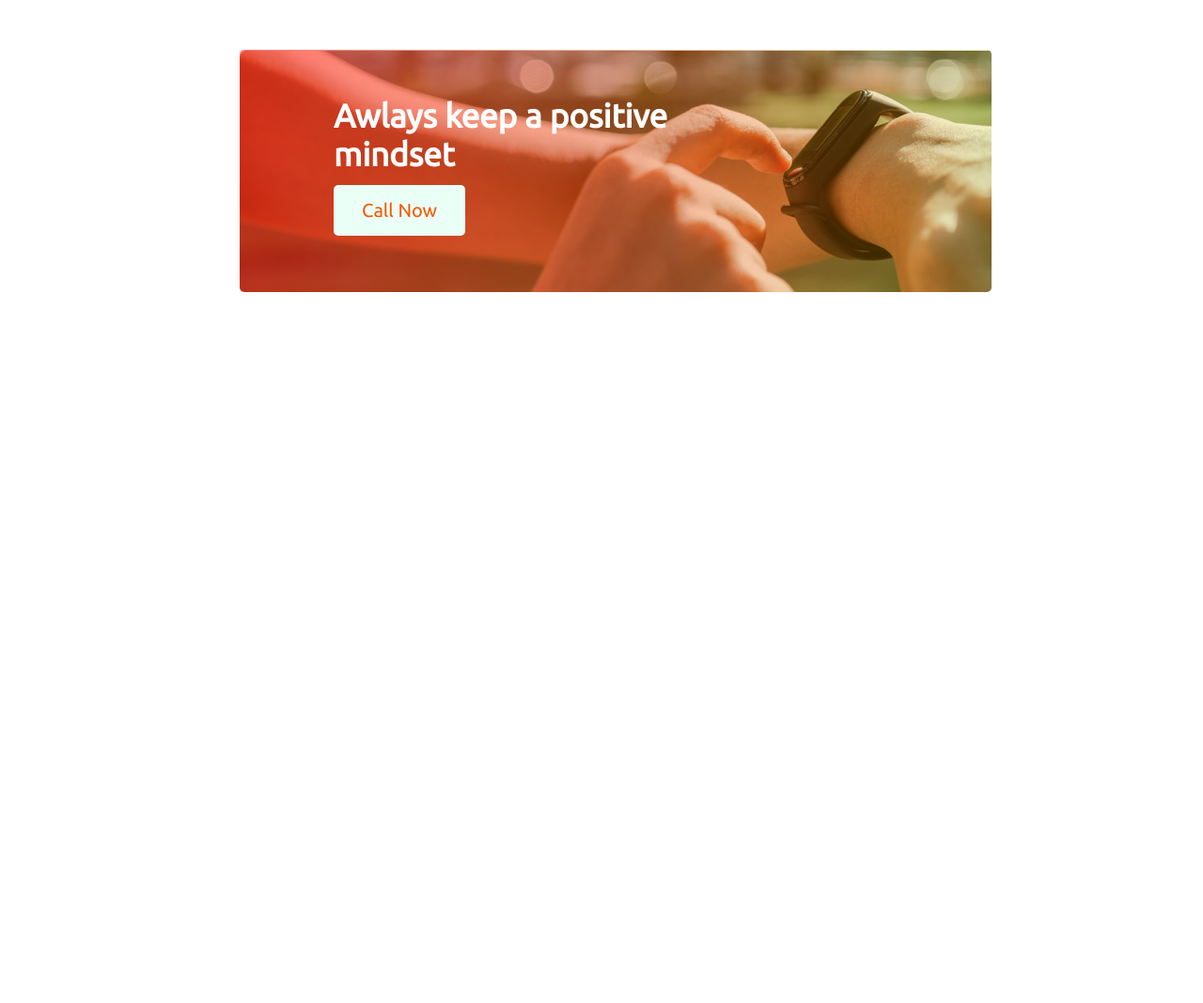
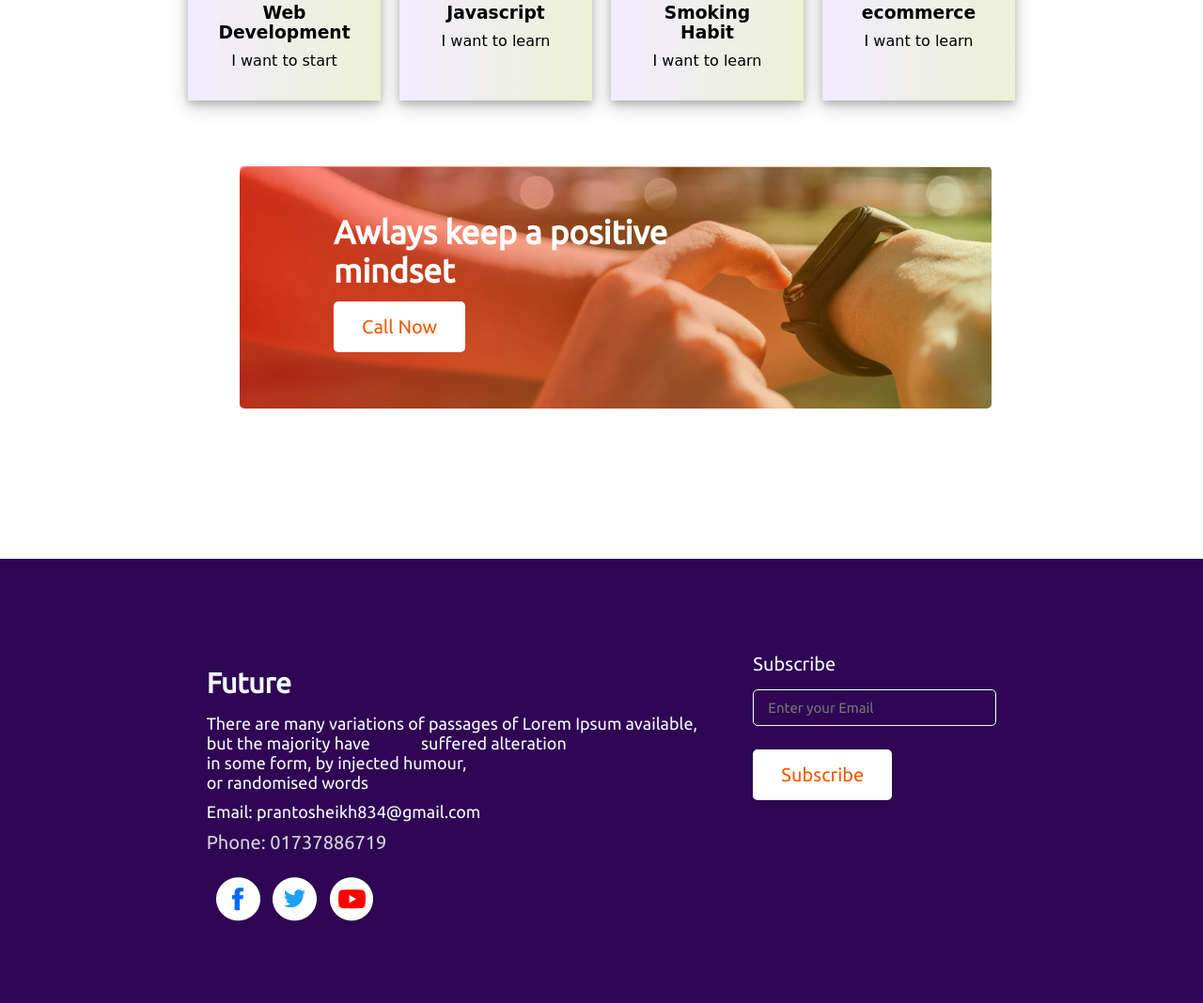
Before and after one commit to prantosheikh/ph-first-assignment, a plain HTML site: page index.html in a window 1280 px wide. Shown: the part 1732-2800 px from the top of the page at 94% size. Before the commit the page ends 2093 px from the top, so only its background shows below. Drawn offline with Linux system fonts and the light colour scheme.

Commit message:
complete assignment 1

```diff
--- a/index.html
+++ b/index.html
@@ -21,7 +21,8 @@
     <header>
         <div class="header">
             <div class="header-title-area">
-                <h1 class="header-title">All Thinks Are <br> Possible If You <br> believe</h1>
+                <h1 class="header-title">All Thinks Are <br> <span class="Possible">Po <sub>S</sub> <sup>S</sup>
+                        ible</span> If You <br> believe</h1>
                 <p class="header-description">There are many variations of passages of Lorem Ipsum available, but the
                     majority <br> have sufferedalteration in some form, by injected <br>humour, or randomised words</p>
                 <br>
@@ -39,7 +40,8 @@
                     <img src="images/person.png" width="440px" alt="">
                 </div>
                 <div class="content">
-                    <h2 class="content-title">My failures of previous year</h2>
+                    <h2 class="content-title">My <span class="failures">failures</span> of <span
+                            class="previous">previous</span> year</h2>
                     <p class="content-description">Contrary to popular belief, Lorem Ipsum is not simply random text. It
                         has roots in a piece of classical Latin literature from 45 BC, making it over 2000 years old.
                         Richard McClintock.</p>
@@ -83,12 +85,31 @@
                 <div>
                     <h1 class="background-title">Awlays keep a positive <br> mindset</h1>
                     <button class="btn-primary">Call Now</button>
-                </div>
-
-
-            </div>
         </section>
     </main>
+    <!-- footer section -->
+
+    <footer class="footer">
+        <div class="footer-container">
+            <div class="content">
+                <h1 class="content-title-footer">Future</h1>
+                <p class="content-description-footer">There are many variations of passages
+                    of Lorem Ipsum available,<br> but the majority have <span class="margin"></span>suffered alteration
+                    <br> in some form, by injected humour, <br> or randomised words
+                </p>
+                <p class="mail">Email: prantosheikh834@gmail.com</p>
+                <p class="phone">Phone: 01737886719</p>
+                <img src="images/icons/fb.png" alt="">
+                <img src="images/icons/twitter.png" alt="">
+                <img src="images/icons/youtube.png" alt="">
+            </div>
+            <div class="content">
+                <h4 class="Subscribe">Subscribe</h4>
+                <input type="email" placeholder="Enter your Email"> <br>
+                <button class="btn-primary">Subscribe</button>
+            </div>
+        </div>
+    </footer>
 </body>
 
 </html>
--- a/styles/assignment.css
+++ b/styles/assignment.css
@@ -26,6 +26,10 @@
     margin-bottom: 20px;
 }
 
+.Possible {
+    color: rgb(255, 255, 255);
+}
+
 .header-description {
     font-size: 15px;
     color: #424242;
@@ -39,7 +43,7 @@
     color: rgb(255, 255, 255);
     padding: 15px 30px;
     font-weight: 500;
-    background: rgb(39, 175, 111);
+    background-image: linear-gradient(to right, rgb(157, 10, 255), rgba(83, 100, 255, 0.863));
     border: none;
     border-radius: 5px;
 }
@@ -71,6 +75,20 @@
     margin-bottom: 40px;
 }
 
+.failures {
+    border-bottom: 5px solid rgb(17, 194, 32);
+    margin-top: 10px;
+    font-size: 40px;
+}
+
+.previous {
+    color: aliceblue;
+    background-color: rgba(4, 0, 255, 0.301);
+    padding: 10px;
+    border-radius: 10px;
+
+}
+
 .content-description {
     font-family: 'Kalam', cursive;
     color: #424242;
@@ -78,66 +96,147 @@
     line-height: 25px;
 }
 
-.content-description, {
+.content-description,
+{}
 
-
-}
-.content-list, ul li{
+.content-list,
+ul li {
     list-style: none;
     margin-top: 20px;
     margin-bottom: 10px;
 }
+
 .content-list i {
-color: rgb(0, 216, 0);
-margin-left: 5px;
+    color: rgb(0, 216, 0);
+    margin-left: 5px;
 }
+
 .content-description {
-font-size: 15px;
+    font-size: 15px;
 }
 
 /* skills section */
-.my-skills{
+.my-skills {
     margin: 60px 200px 50px 200px;
 }
-.skill-container{
+
+.skill-container {
     display: flex;
     justify-content: space-around;
-    gap:20px;
+    gap: 20px;
     text-align: center;
 }
-.skill-title{
+
+.skill-about {
+    /* border: 3px solid rgba(143, 1, 209, 0.507); */
+    height: 200px;
+    width: 200px;
+    padding: 25px 30px;
+    box-shadow: 0 4px 8px 0 rgba(0, 0, 0, 0.2), 0 6px 20px 0 rgba(0, 0, 0, 0.19);
+    background-image: linear-gradient(to right, rgba(176, 147, 255, 0.178), rgba(181, 199, 81, 0.24));
+}
+
+.skill-title {
     margin: 10px 0;
     font-family: 'Pacifico', cursive;
 }
-.skill-description{
+
+.skill-description {
     font-family: 'Pacifico', cursive;
 
 }
+
 /*background*/
-.background{
+.background {
     margin: 70px 225px 50px 255px;
 }
-.background-image{
-    background-image: linear-gradient(to right, rgba(255, 17, 0, 0.575) , rgba(202, 202, 5, 0.233)), url(../images/watch.png);
+
+.background-image {
+    background-image: linear-gradient(to right, rgba(255, 17, 0, 0.575), rgba(202, 202, 5, 0.233)), url(../images/watch.png);
     padding: 50px 100px;
     background-repeat: no-repeat;
     border-radius: 5px;
 }
-.btn-primary{
+
+.btn-primary {
     font-size: 20px;
     color: rgb(243, 89, 0);
     padding: 15px 30px;
     font-weight: 500;
-    background: rgb(234, 255, 245);
+    background: rgb(255, 255, 255);
     border: none;
     border-radius: 5px;
     margin-top: 10px;
     margin-bottom: 10px;
 }
-.background-title{
+
+.background-title {
     font-size: 35px;
     font-weight: 800;
     height: 64px;
     color: white;
     margin-bottom: 20px;
 }
+
+.footer {
+    margin-top: 160px;
+    padding: 100px 0;
+    background-color: #2e0653;
+}
+
+.footer-container {
+    display: flex;
+    justify-content: space-around;
+    margin: 0px 200px;
+    gap: 20px;
+}
+
+.content-title-footer {
+    margin: 15px 0px;
+    font-size: 30px;
+    color: aliceblue;
+}
+
+.content-description-footer {
+    font-size: 18px;
+    color: #F8F8FF;
+}
+
+.margin {
+    margin-left: 50px;
+}
+
+.mail {
+    font-size: 18px;
+    color: #F8F8FF;
+    margin: 10px 0;
+    font-weight: 500;
+}
+
+.phone {
+    font-size: 20px;
+    color: #d5d5dd;
+    margin: 10px 0;
+    font-weight: 500;
+}
+
+img {
+    margin-top: 15px;
+    margin-left: 10px;
+
+}
+
+.Subscribe {
+    color: #F8F8FF;
+    font-size: 20px;
+    font-weight: 500;
+}
+
+input {
+    padding: 10px 15px;
+    margin: 15px 0;
+    border: 1px solid white;
+    border-radius: 5px;
+    font-size: 15px;
+    background-color: transparent;
+}
```
